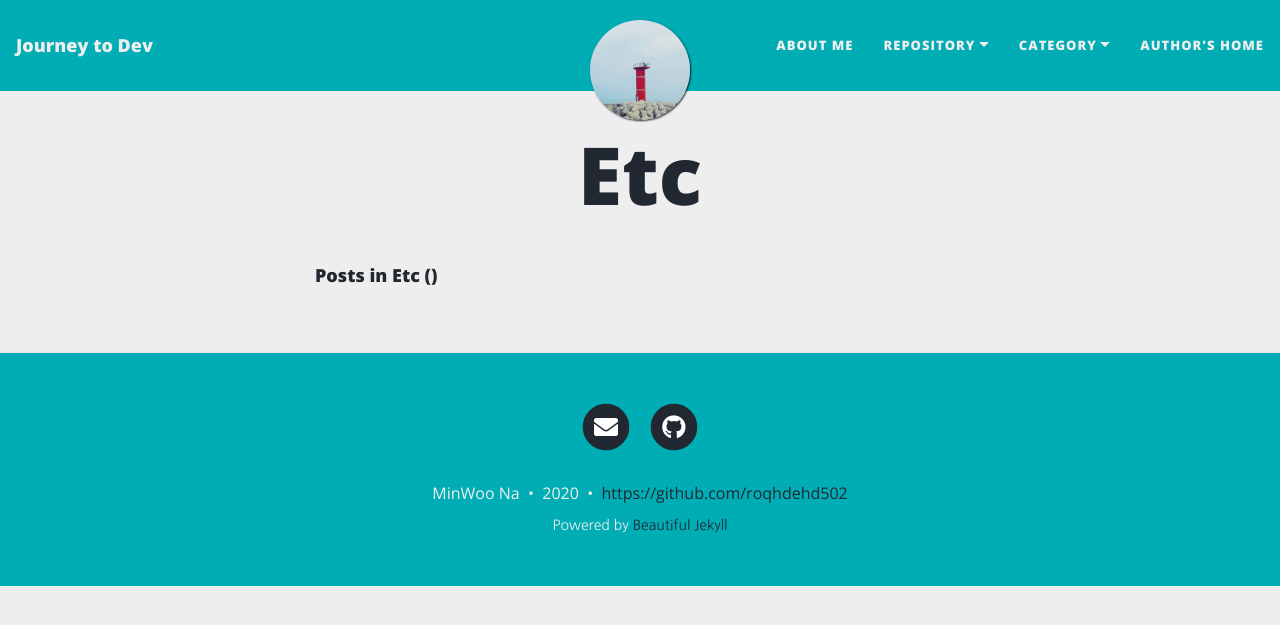
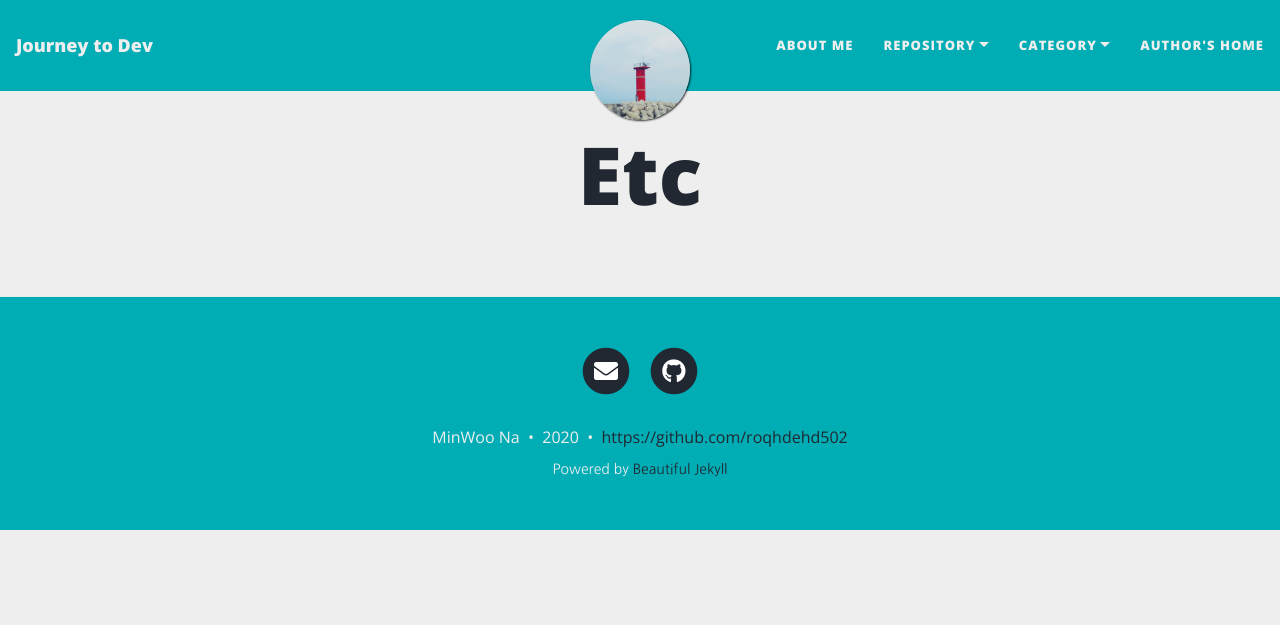
Before and after one commit to roqhdehd502/roqhdehd502.github.io, a Jekyll site: the page built from category/Etc.md, in a window 1280 px wide. Shown: the top 625 px of the page. Built offline with Jekyll 4.4.1, drawn with Linux system fonts in a browser that asks for light colours; nearby versions of some CDN libraries.

Commit message:
Update category.html

```diff
--- a/_layouts/category.html
+++ b/_layouts/category.html
@@ -1,15 +1,107 @@
 ---
+
 layout: page
+
 ---
-<ul class="posts-list">
-  {% assign category = page.category | default: page.title %}
-  <h4>Posts in {{ category }} ({{ site.categories[category].size }})</h4>
-  {% for post in site.categories[category] %}
-    <li>
-      <a class="post-title" href="{{ site.baseurl }}{{ post.url }}">{{ post.title }}</a>
-      <small><time>
-        {{ post.date | date:"%F" }} {{ post.date | date: "%a" }}.
-      </time></small>
-    </li>
+
+{{ content }}
+
+{% assign category = page.category | default: page.title %}
+
+<div class="posts-list">
+  {% for post in posts %}
+  <article class="post-preview">
+
+    {%- capture thumbnail -%}
+      {% if post.thumbnail-img %}
+        {{ post.thumbnail-img }}
+      {% elsif post.cover-img %}
+        {% if post.cover-img.first %}
+          {{ post.cover-img[0].first.first }}
+        {% else %}
+          {{ post.cover-img }}
+        {% endif %}
+      {% else %}
+      {% endif %}
+    {% endcapture %}
+    {% assign thumbnail=thumbnail | strip %}
+
+    {% if site.feed_show_excerpt == false %}
+    {% if thumbnail != "" %}
+    <div class="post-image post-image-normal">
+      <a href="{{ post.url | absolute_url }}" aria-label="Thumbnail">
+        <img src="{{ thumbnail | absolute_url }}" alt="Post thumbnail">
+      </a>
+    </div>
+    {% endif %}
+    {% endif %}
+
+    <a href="{{ post.url | absolute_url }}">
+      <h2 class="post-title">{{ post.title }}</h2>
+
+      {% if post.subtitle %}
+        <h3 class="post-subtitle">
+        {{ post.subtitle }}
+        </h3>
+      {% endif %}
+    </a>
+
+    <p class="post-meta">
+      {% assign date_format = site.date_format | default: "%B %-d, %Y" %}
+      Posted on {{ post.date | date: date_format }}
+    </p>
+
+    {% if thumbnail != "" %}
+    <div class="post-image post-image-small">
+      <a href="{{ post.url | absolute_url }}" aria-label="Thumbnail">
+        <img src="{{ thumbnail | absolute_url }}" alt="Post thumbnail">
+      </a>
+    </div>
+    {% endif %}
+
+    {% unless site.feed_show_excerpt == false %}
+    {% if thumbnail != "" %}
+    <div class="post-image post-image-short">
+      <a href="{{ post.url | absolute_url }}" aria-label="Thumbnail">
+        <img src="{{ thumbnail | absolute_url }}" alt="Post thumbnail">
+      </a>
+    </div>
+    {% endif %}
+
+    <div class="post-entry">
+      {% assign excerpt_length = site.excerpt_length | default: 50 %}
+      {{ post.excerpt | strip_html | xml_escape | truncatewords: excerpt_length }}
+      {% assign excerpt_word_count = post.excerpt | number_of_words %}
+      {% if post.content != post.excerpt or excerpt_word_count > excerpt_length %}
+        <a href="{{ post.url | absolute_url }}" class="post-read-more">[Read&nbsp;More]</a>
+      {% endif %}
+    </div>
+    {% endunless %}
+
+    {% if site.feed_show_tags != false and post.tags.size > 0 %}
+    <div class="blog-tags">
+      <span>Tags:</span>
+      {% for tag in post.tags %}
+      <a href="{{ '/tags' | absolute_url }}#{{- tag -}}">{{- tag -}}</a>
+      {% endfor %}
+    </div>
+    {% endif %}
+
+   </article>
   {% endfor %}
+</div>
+
+{% if paginator.total_pages > 1 %}
+<ul class="pagination main-pager">
+  {% if paginator.previous_page %}
+  <li class="page-item previous">
+    <a class="page-link" href="{{ paginator.previous_page_path | absolute_url }}">&larr; Newer Posts</a>
+  </li>
+  {% endif %}
+  {% if paginator.next_page %}
+  <li class="page-item next">
+    <a class="page-link" href="{{ paginator.next_page_path | absolute_url }}">Older Posts &rarr;</a>
+  </li>
+  {% endif %}
 </ul>
+{% endif %}
```
